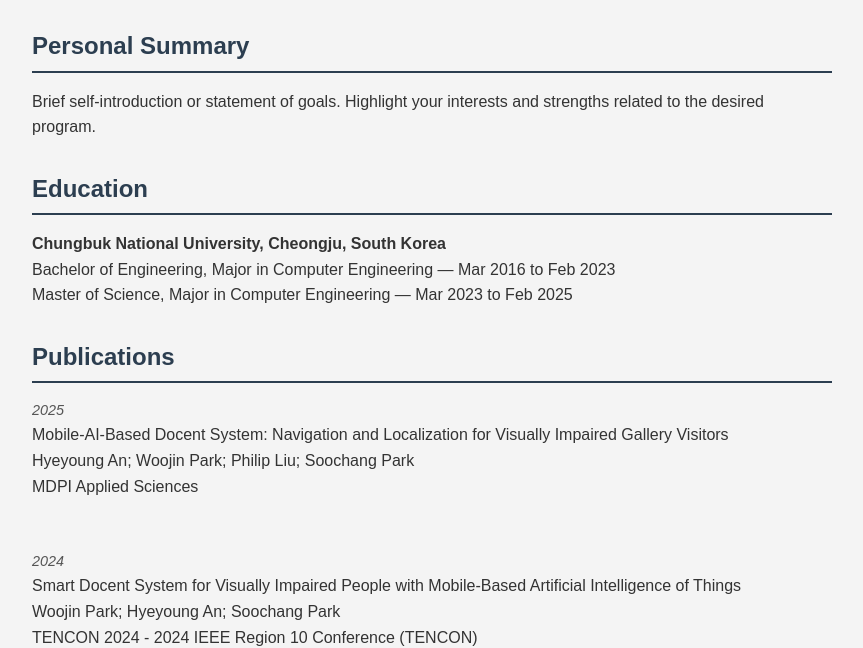
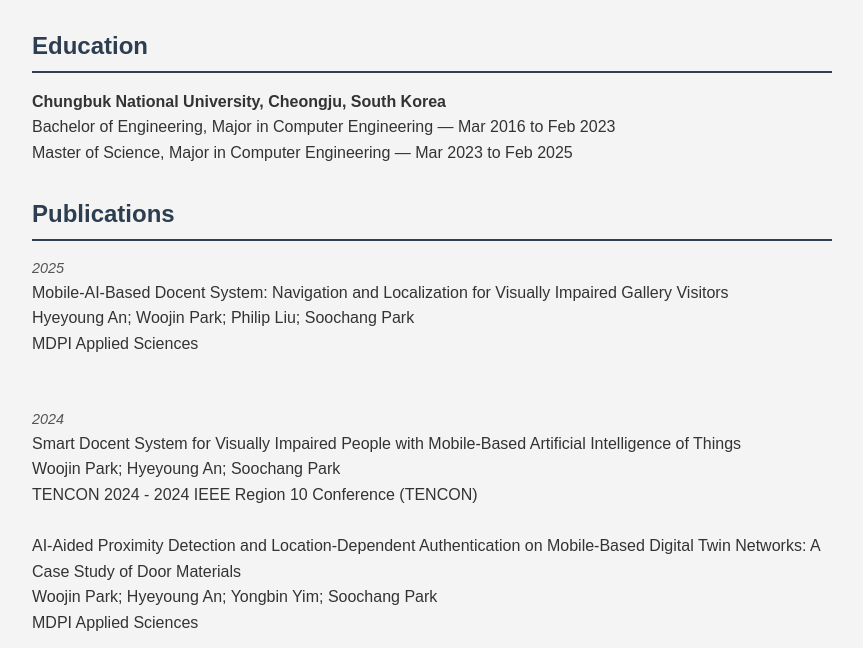
Before and after one commit to woojin0415/cv, a plain HTML site: page index.html in a window 1280 px wide. Shown: the part 168-816 px from the top of the page, without its empty margins (208-1071 px from the left). Drawn offline with Linux system fonts and the light colour scheme.

Commit message:
Update index.html

```diff
--- a/index.html
+++ b/index.html
@@ -58,11 +58,6 @@
         <h1>Woojin Park</h1>
         <p>Kimpo, South Korea<br/> woojin415@gmail.com | +82-10-5325-4609</p>
     </header>
-
-    <section>
-        <h2 class="section-title">Personal Summary</h2>
-        <p>Brief self-introduction or statement of goals. Highlight your interests and strengths related to the desired program.</p>
-    </section>
 
     <section>
         <h2 class="section-title">Education</h2>
```
